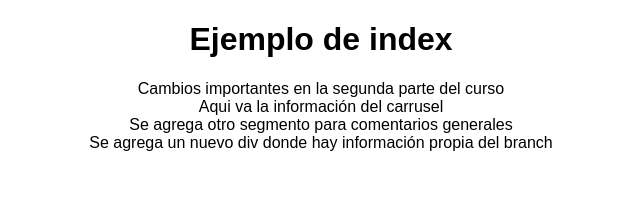
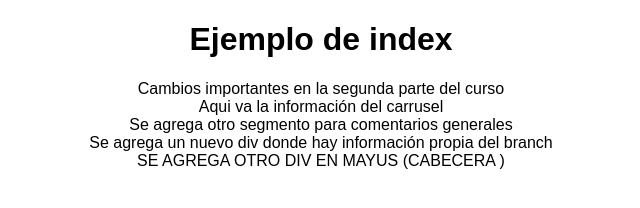
Before and after one commit to ivansanchez9322/hyperblog, a plain HTML site: page index.html in a window 1280 px wide. Shown: the whole page, without its empty margins (319-959 px from the left). Drawn offline with Linux system fonts and the light colour scheme.

Commit message:
se agrega nuevo div en mayus (cabeceras)

```diff
--- a/index.html
+++ b/index.html
@@ -24,5 +24,10 @@
       Se agrega un nuevo div donde hay información propia del branch
     </div>
 
+    <div>
+       SE AGREGA OTRO DIV EN MAYUS (CABECERA  )
+    </div>
+
+
   </body>
 </html>
```
